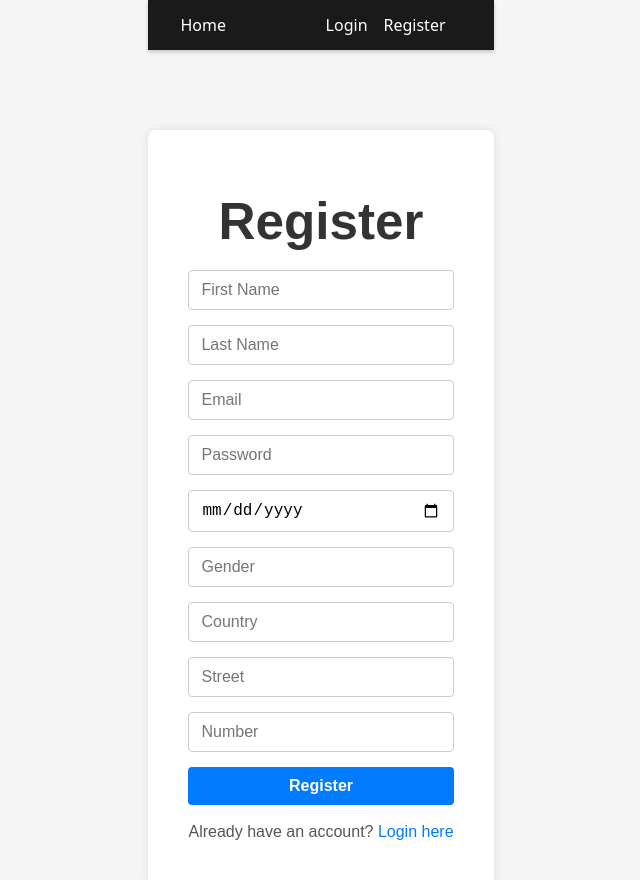
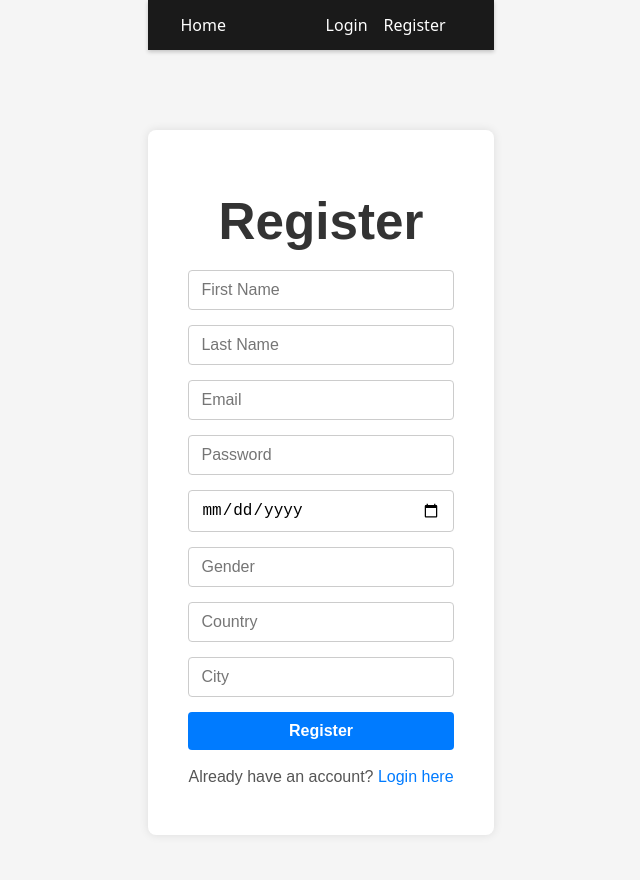
Before and after one commit to acsmandic99/Distriburani-Racunarski-Sistemi-Projekat, a React (Vite) app in the folder client/: page /register in a window 1280 px wide. Shown: the top 880 px of the page, without its empty margins (319-959 px from the left). Built offline with nearby package versions, Linux system fonts and the light colour scheme.

Commit message:
izbacio sam street i street num,ubacio city samo

```diff
--- a/client/src/features/auth/components/RegisterForm.jsx
+++ b/client/src/features/auth/components/RegisterForm.jsx
@@ -77,14 +77,8 @@ const RegisterForm = ({ onSubmit }) => {
         required
       />
       <input
-        name="street"
-        placeholder="Street"
-        onChange={handleChange}
-        required
-      />
-      <input
-        name="street_number"
-        placeholder="Number"
+        name="city"
+        placeholder="City"
         onChange={handleChange}
         required
       />
--- a/client/src/features/auth/services/authAPI.js
+++ b/client/src/features/auth/services/authAPI.js
@@ -9,12 +9,12 @@ export const setAuthToken = (token) => {
 };
 
 export const loginUser = async (email, password) => {
-  const response = await api.post("api/users/login", { email, password });
+  const response = await api.post("api/v1/users/login", { email, password });
   return response.data;
 };
 
 export const registerUser = async (userData) => {
   // userData = { firstName, lastName, email, password, dob, gender, country, street, number }
-  const response = await api.post("api/users/register", userData);
+  const response = await api.post("api/v1/users/register", userData);
   return response.data;
 };
```
Also changed, not shown: 1 other file (tests, documents, lock files or other folders).
